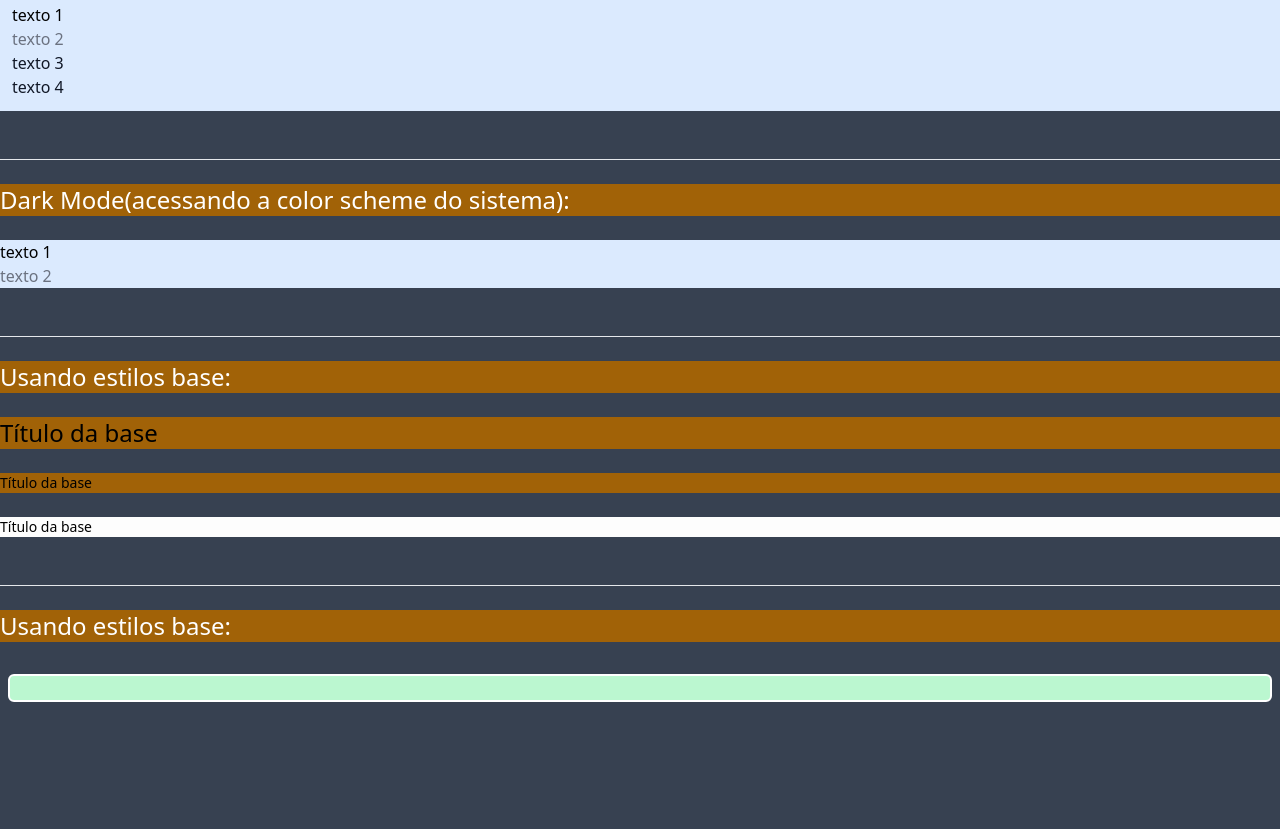
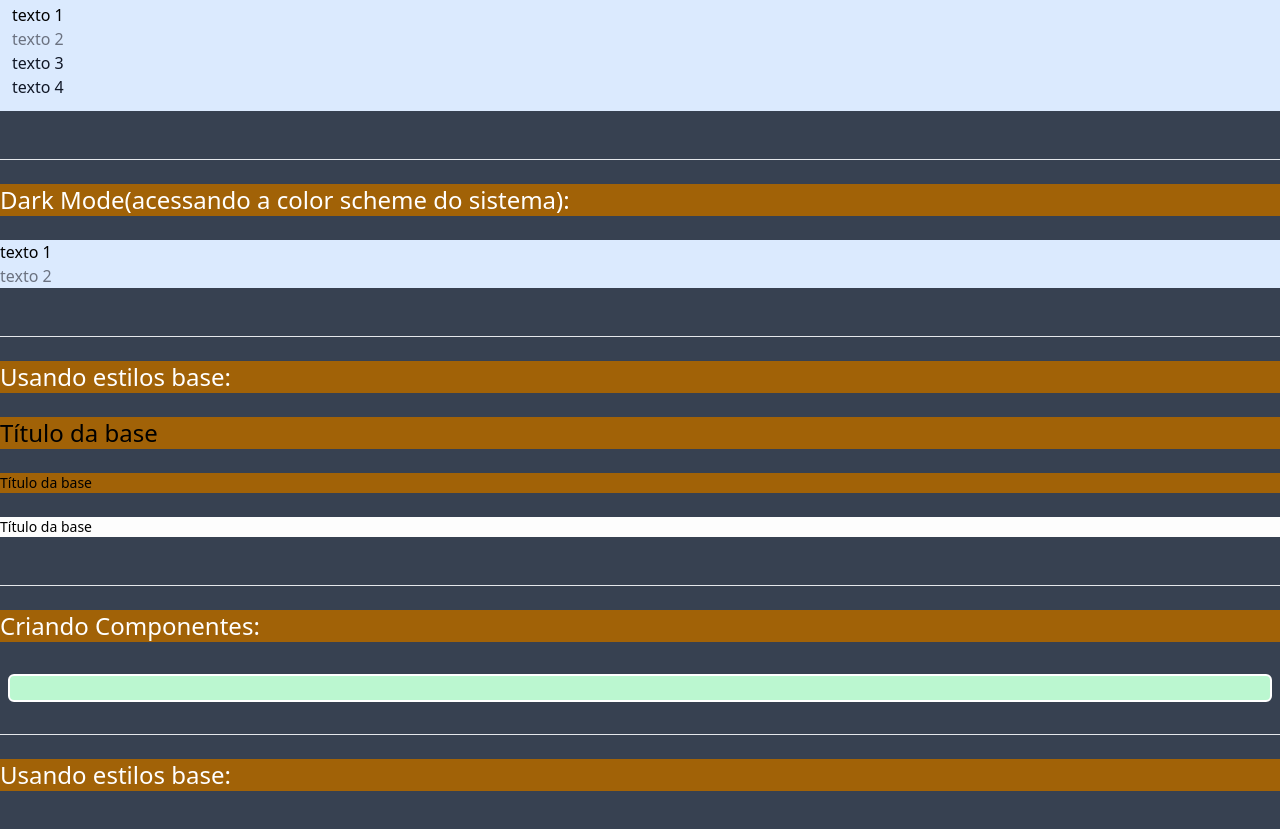
Before and after one commit to Dande94/EstudandoTailwind, a website: page acoesComInteracoes/src/index.html in a window 1280 px wide. Shown: the part 566-1395 px from the top of the page. Before the commit the page ends 1300 px from the top, so only its background shows below. Drawn offline with Linux system fonts and the light colour scheme.

Commit message:
Modulo 5 - Criando Componentes pt.2

```diff
--- a/acoesComInteracoes/src/index.html
+++ b/acoesComInteracoes/src/index.html
@@ -87,12 +87,21 @@
      <br>
      <hr>
      <br>
-     <h1 class="text-white">Usando estilos base:</h1>
+     <h1 class="text-white">Criando Componentes:</h1>
      <br>
      <div class="card bg-green-200"></div>
      <!--
 
       -->
      <br>
+     <hr>
+     <br>
+     <h1 class="text-white">Usando estilos base:</h1>
+     <br>
+     <div class=""></div>
+     <!--
+
+      -->
+     <br>
 </body>
 </html>
```
